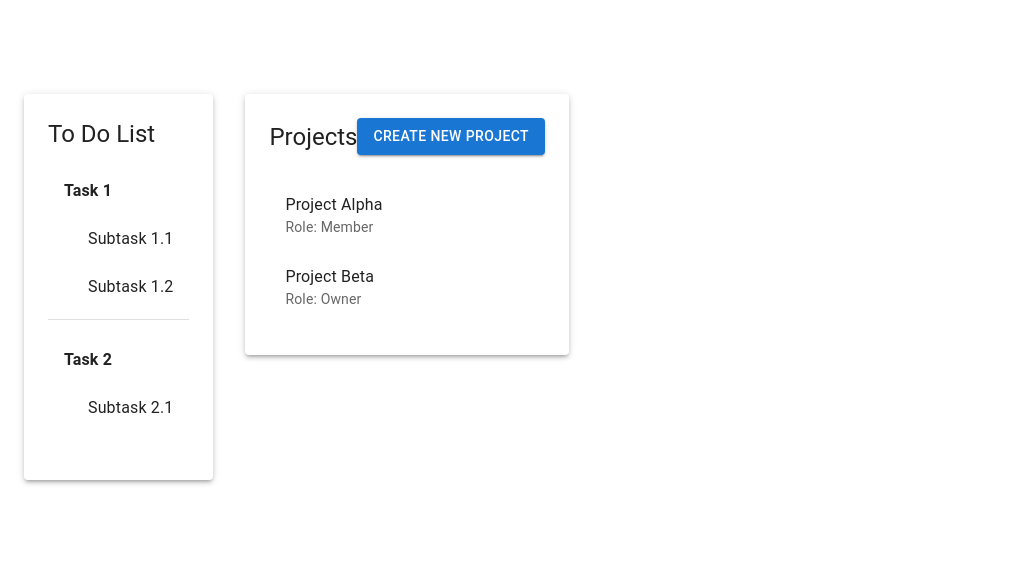
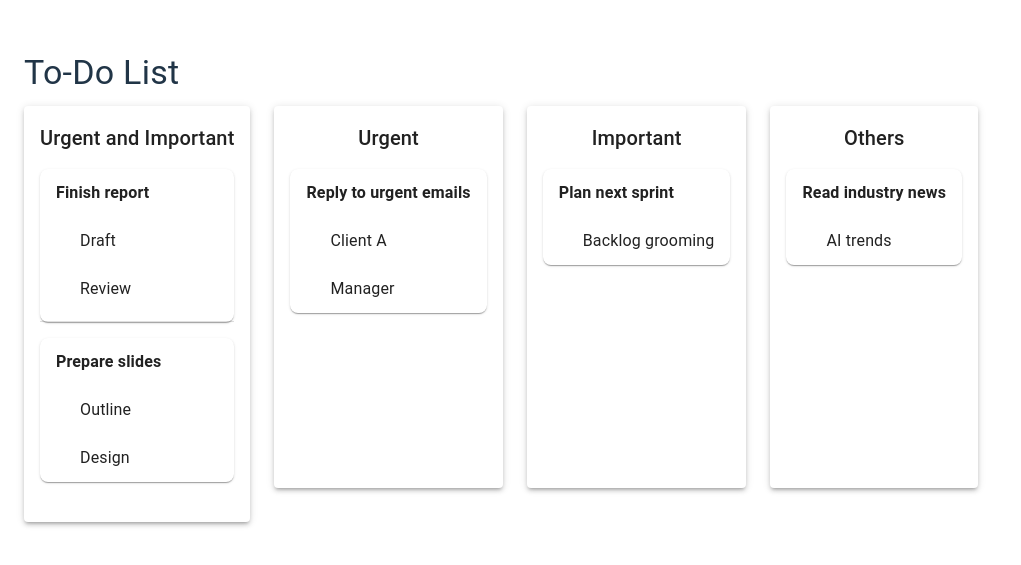
Before and after one commit to KnightNight101/UoR_APP, a React (Vite) app in the folder Draft_2/ui/: page /dashboard in a window 1280 px wide. Shown: the part 129-694 px from the top of the page, without its empty margins (0-1021 px from the left). Built offline with nearby package versions, Linux system fonts and the light colour scheme.

Commit message:
The to-do list in [`Dashboard.jsx`](Draft_2/ui/src/pages/Dashboard.jsx) now features four categories ("Urgent and Important", "Urgent", "Important", "Others") with drag-and-drop functionality and Material UI layout, using placeholder data only.

```diff
--- a/Draft_2/ui/package.json
+++ b/Draft_2/ui/package.json
@@ -12,6 +12,7 @@
   "dependencies": {
     "@emotion/react": "^11.14.0",
     "@emotion/styled": "^11.14.1",
+    "@hello-pangea/dnd": "^18.0.1",
     "@mui/material": "^7.2.0",
     "react": "^19.1.0",
     "react-dom": "^19.1.0",
--- a/Draft_2/ui/src/pages/Dashboard.jsx
+++ b/Draft_2/ui/src/pages/Dashboard.jsx
@@ -1,44 +1,176 @@
-import React from "react";
+import React, { useState } from "react";
 import Container from "@mui/material/Container";
 import Grid from "@mui/material/Grid";
 import Paper from "@mui/material/Paper";
 import Typography from "@mui/material/Typography";
+import Box from "@mui/material/Box";
 import List from "@mui/material/List";
 import ListItem from "@mui/material/ListItem";
 import ListItemText from "@mui/material/ListItemText";
-import Button from "@mui/material/Button";
-import Box from "@mui/material/Box";
 import Divider from "@mui/material/Divider";
+import { DragDropContext, Droppable, Draggable } from "@hello-pangea/dnd";
 
-const placeholderTasks = [
-  {
-    title: "Task 1",
-    subtasks: ["Subtask 1.1", "Subtask 1.2"],
+const initialData = {
+  categories: {
+    urgent_important: {
+      id: "urgent_important",
+      title: "Urgent and Important",
+      taskIds: ["task-1", "task-2"],
     },
-  {
-    title: "Task 2",
-    subtasks: ["Subtask 2.1"],
+    urgent: {
+      id: "urgent",
+      title: "Urgent",
+      taskIds: ["task-3"],
     },
-];
-
-const placeholderProjects = [
-  { name: "Project Alpha", role: "Member" },
-  { name: "Project Beta", role: "Owner" },
-];
+    important: {
+      id: "important",
+      title: "Important",
+      taskIds: ["task-4"],
+    },
+    others: {
+      id: "others",
+      title: "Others",
+      taskIds: ["task-5"],
+    },
+  },
+  tasks: {
+    "task-1": {
+      id: "task-1",
+      title: "Finish report",
+      subtasks: ["Draft", "Review"],
+    },
+    "task-2": {
+      id: "task-2",
+      title: "Prepare slides",
+      subtasks: ["Outline", "Design"],
+    },
+    "task-3": {
+      id: "task-3",
+      title: "Reply to urgent emails",
+      subtasks: ["Client A", "Manager"],
+    },
+    "task-4": {
+      id: "task-4",
+      title: "Plan next sprint",
+      subtasks: ["Backlog grooming"],
+    },
+    "task-5": {
+      id: "task-5",
+      title: "Read industry news",
+      subtasks: ["AI trends"],
+    },
+  },
+  categoryOrder: [
+    "urgent_important",
+    "urgent",
+    "important",
+    "others",
+  ],
+};
 
 function Dashboard() {
+  const [data, setData] = useState(initialData);
+
+  const onDragEnd = (result) => {
+    const { destination, source, draggableId } = result;
+    if (!destination) return;
+    if (
+      destination.droppableId === source.droppableId &&
+      destination.index === source.index
+    ) {
+      return;
+    }
+
+    const start = data.categories[source.droppableId];
+    const finish = data.categories[destination.droppableId];
+
+    if (start === finish) {
+      const newTaskIds = Array.from(start.taskIds);
+      newTaskIds.splice(source.index, 1);
+      newTaskIds.splice(destination.index, 0, draggableId);
+
+      const newCategory = {
+        ...start,
+        taskIds: newTaskIds,
+      };
+
+      setData({
+        ...data,
+        categories: {
+          ...data.categories,
+          [newCategory.id]: newCategory,
+        },
+      });
+      return;
+    }
+
+    // Moving from one category to another
+    const startTaskIds = Array.from(start.taskIds);
+    startTaskIds.splice(source.index, 1);
+    const newStart = {
+      ...start,
+      taskIds: startTaskIds,
+    };
+
+    const finishTaskIds = Array.from(finish.taskIds);
+    finishTaskIds.splice(destination.index, 0, draggableId);
+    const newFinish = {
+      ...finish,
+      taskIds: finishTaskIds,
+    };
+
+    setData({
+      ...data,
+      categories: {
+        ...data.categories,
+        [newStart.id]: newStart,
+        [newFinish.id]: newFinish,
+      },
+    });
+  };
+
   return (
     <Container maxWidth="lg" sx={{ mt: 4 }}>
-      <Grid container spacing={4}>
-        {/* Left Column: To Do List */}
-        <Grid item xs={12} md={6}>
-          <Paper elevation={3} sx={{ p: 3 }}>
-            <Typography variant="h5" gutterBottom>
-              To Do List
+      <Typography variant="h4" gutterBottom>
+        To-Do List
       </Typography>
-            <List>
-              {placeholderTasks.map((task, idx) => (
-                <Box key={idx} mb={2}>
+      <DragDropContext onDragEnd={onDragEnd}>
+        <Grid container spacing={3}>
+          {data.categoryOrder.map((categoryId) => {
+            const category = data.categories[categoryId];
+            return (
+              <Grid item xs={12} md={6} lg={3} key={category.id}>
+                <Paper elevation={3} sx={{ p: 2, minHeight: 350 }}>
+                  <Typography variant="h6" align="center" gutterBottom>
+                    {category.title}
+                  </Typography>
+                  <Droppable droppableId={category.id}>
+                    {(provided, snapshot) => (
+                      <List
+                        ref={provided.innerRef}
+                        {...provided.droppableProps}
+                        sx={{
+                          minHeight: 250,
+                          background: snapshot.isDraggingOver ? "#f0f4ff" : "inherit",
+                          transition: "background 0.2s",
+                        }}
+                      >
+                        {category.taskIds.map((taskId, index) => {
+                          const task = data.tasks[taskId];
+                          return (
+                            <Draggable key={task.id} draggableId={task.id} index={index}>
+                              {(provided, snapshot) => (
+                                <Box
+                                  ref={provided.innerRef}
+                                  {...provided.draggableProps}
+                                  {...provided.dragHandleProps}
+                                  mb={2}
+                                  sx={{
+                                    background: snapshot.isDragging ? "#e3f2fd" : "#fff",
+                                    borderRadius: 2,
+                                    boxShadow: snapshot.isDragging ? 4 : 1,
+                                  }}
+                                >
                                   <ListItem>
                                     <ListItemText
                                       primary={task.title}
@@ -52,34 +184,24 @@ function Dashboard() {
                                       </ListItem>
                                     ))}
                                   </List>
-                  {idx < placeholderTasks.length - 1 && <Divider sx={{ mt: 1, mb: 1 }} />}
+                                  {index < category.taskIds.length - 1 && (
+                                    <Divider sx={{ mt: 1, mb: 1 }} />
+                                  )}
                                 </Box>
-              ))}
+                              )}
+                            </Draggable>
+                          );
+                        })}
+                        {provided.placeholder}
                       </List>
+                    )}
+                  </Droppable>
                 </Paper>
               </Grid>
-        {/* Right Column: Projects */}
-        <Grid item xs={12} md={6}>
-          <Paper elevation={3} sx={{ p: 3 }}>
-            <Box display="flex" justifyContent="space-between" alignItems="center" mb={2}>
-              <Typography variant="h5">Projects</Typography>
-              <Button variant="contained" color="primary">
-                Create New Project
-              </Button>
-            </Box>
-            <List>
-              {placeholderProjects.map((project, idx) => (
-                <ListItem key={idx}>
-                  <ListItemText
-                    primary={project.name}
-                    secondary={`Role: ${project.role}`}
-                  />
-                </ListItem>
-              ))}
-            </List>
-          </Paper>
+            );
+          })}
         </Grid>
-      </Grid>
+      </DragDropContext>
     </Container>
   );
 }
```
Also changed, not shown: 1 other file (tests, documents, lock files or other folders). Lines whose indentation alone changed are shown as unchanged.
